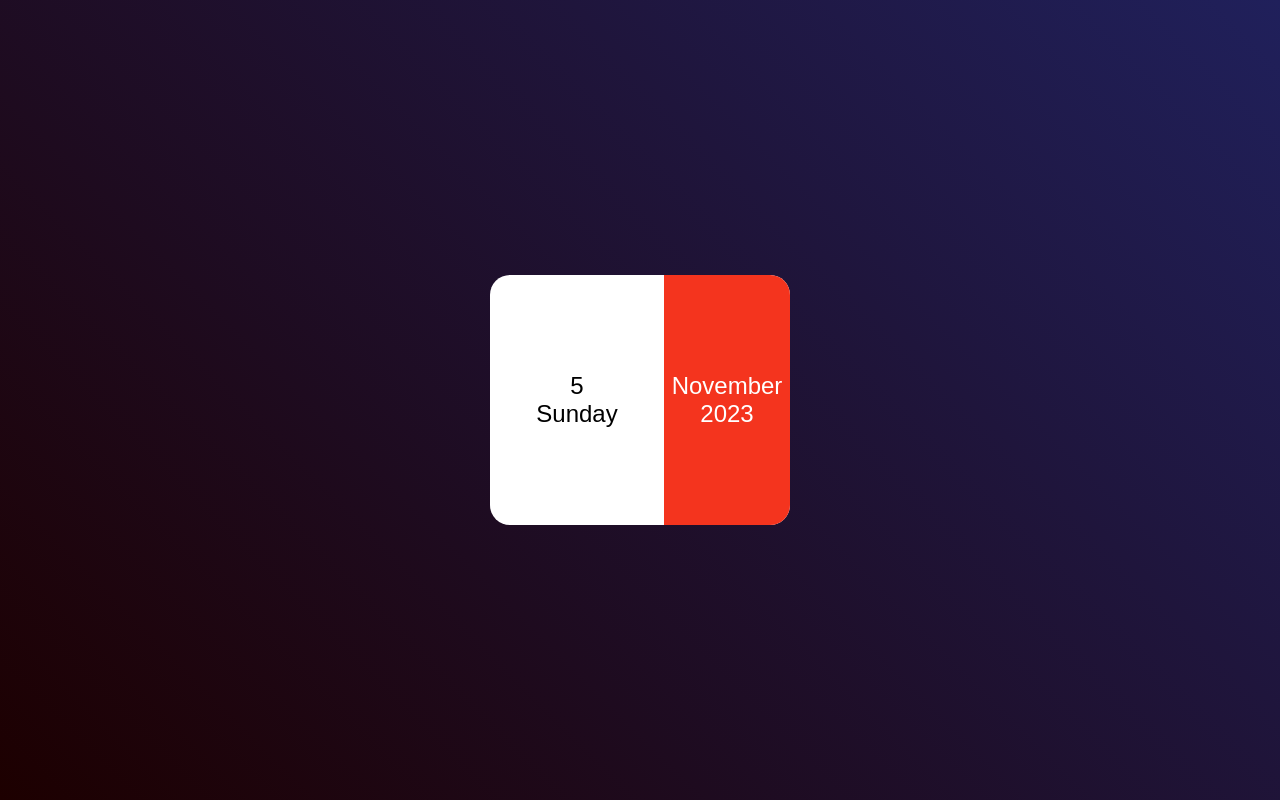
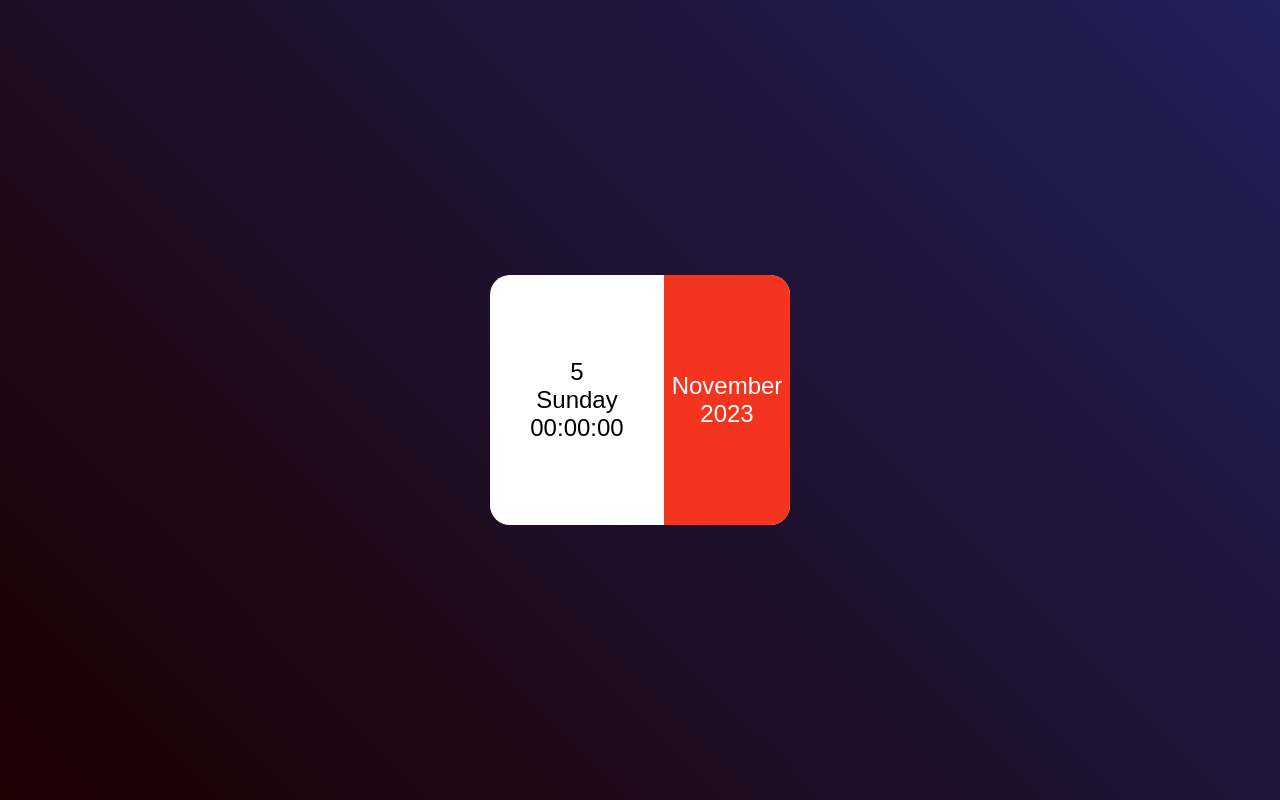
Before and after one commit to salinpaul94/mini-calendar, a plain HTML site: page version_01/index.html in a window 1280 px wide. Drawn offline with Linux system fonts and the light colour scheme.

Commit message:
setting time in span element for hh:mm:ss

```diff
--- a/version_01/index.html
+++ b/version_01/index.html
@@ -14,6 +14,7 @@
       <div class="left">
         <p id="date">01</p>
         <p id="day">Sunday</p>
+        <p><span id="Hours">00</span>:<span id="minutes">00</span>:<span id="seconds">00</span></p>
       </div>
       <div class="right">
         <p id="month">January</p>
```
